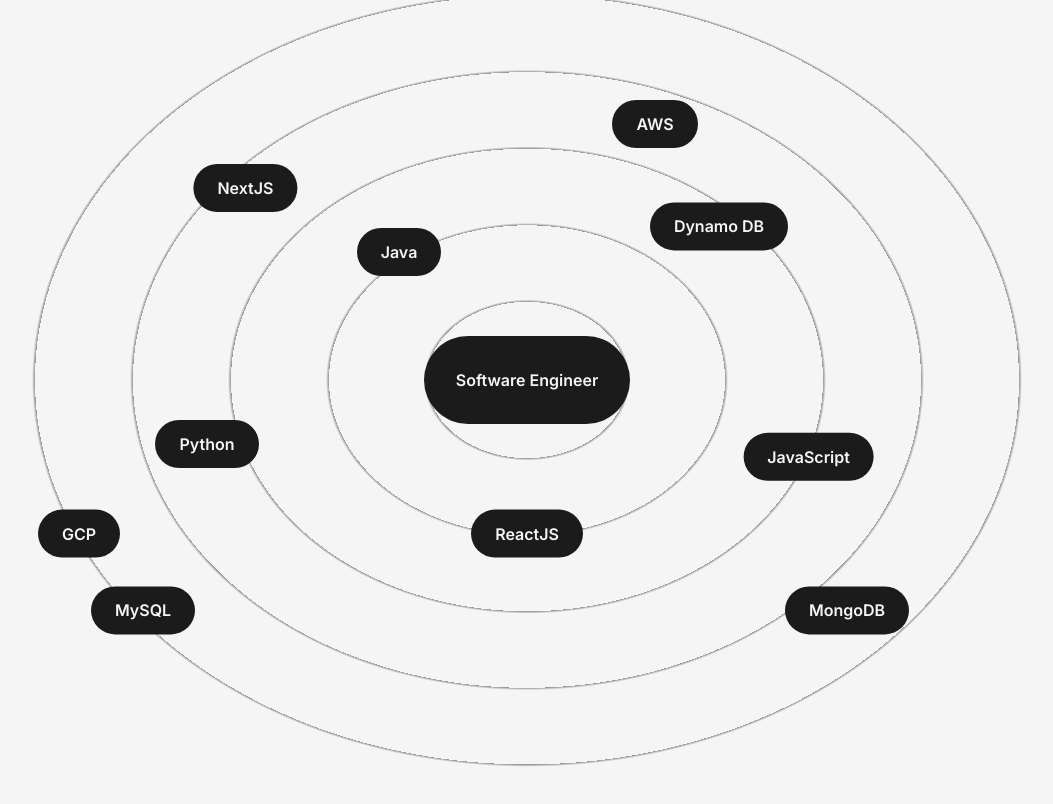
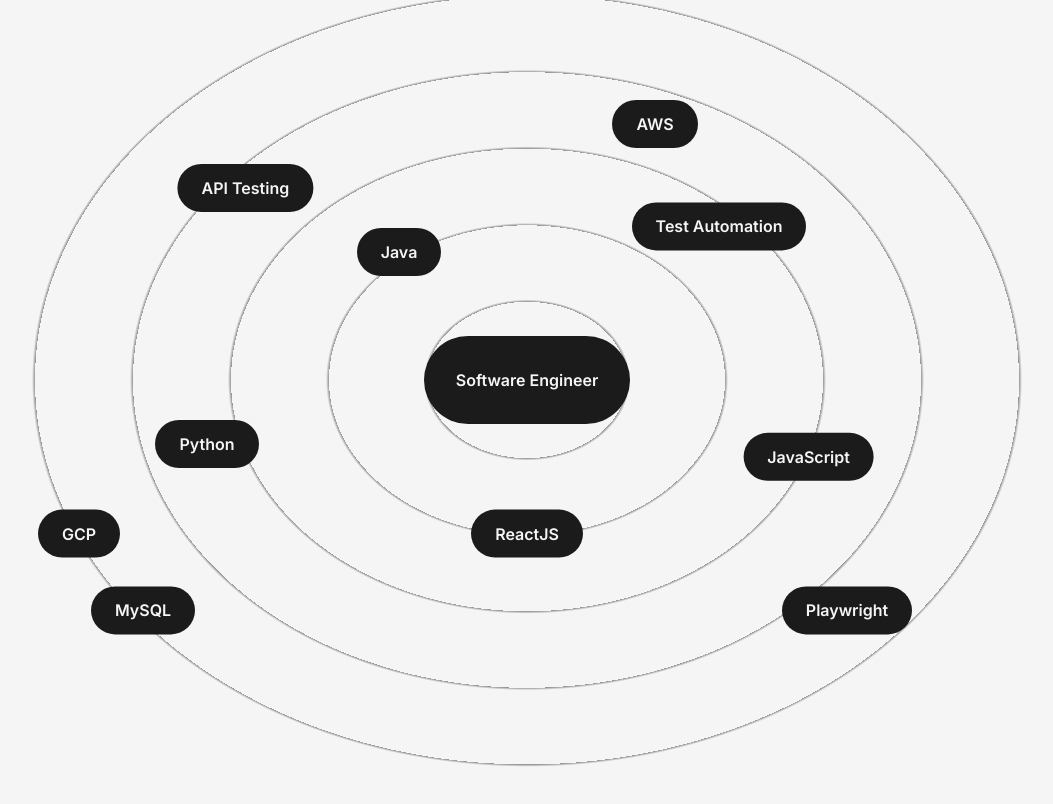
Before and after one commit to Humanvitha/Humanvitha.github.io, a Next.js app: page /about in a window 1280 px wide. Shown: the part 1710-2514 px from the top of the page, without its empty margins (113-1166 px from the left). Built offline with nearby package versions, Linux system fonts and the light colour scheme.

Commit message:
Update skills in Skill.js component

```diff
--- a/src/components/Skill.js
+++ b/src/components/Skill.js
@@ -64,16 +64,16 @@
           description="Built dynamic user interfaces and real-time applications."
         />
         <Skills
-          name="NextJS"
+          name="API Testing"
           x="-22vw"
           y="-15vw"
-          description="Built scalable web apps with server-side rendering."
+          description=""
         />
         <Skills
-          name="Dynamo DB"
+          name="Test Automation"
           x="15vw"
           y="-12vw"
-          description="Used to design modern, responsive web layouts."
+          description="To reduce manual testing efforts."
         />
 
         {/* Databases */}
@@ -84,10 +84,10 @@
           description="Experience with relational databases for data storage and querying."
         />
         <Skills
-          name="MongoDB"
+          name="Playwright"
           x="25vw"
           y="18vw"
-          description="Experience with NoSQL databases for flexible schema design."
+          description=""
         />
 
         {/* Cloud Platforms */}
```
